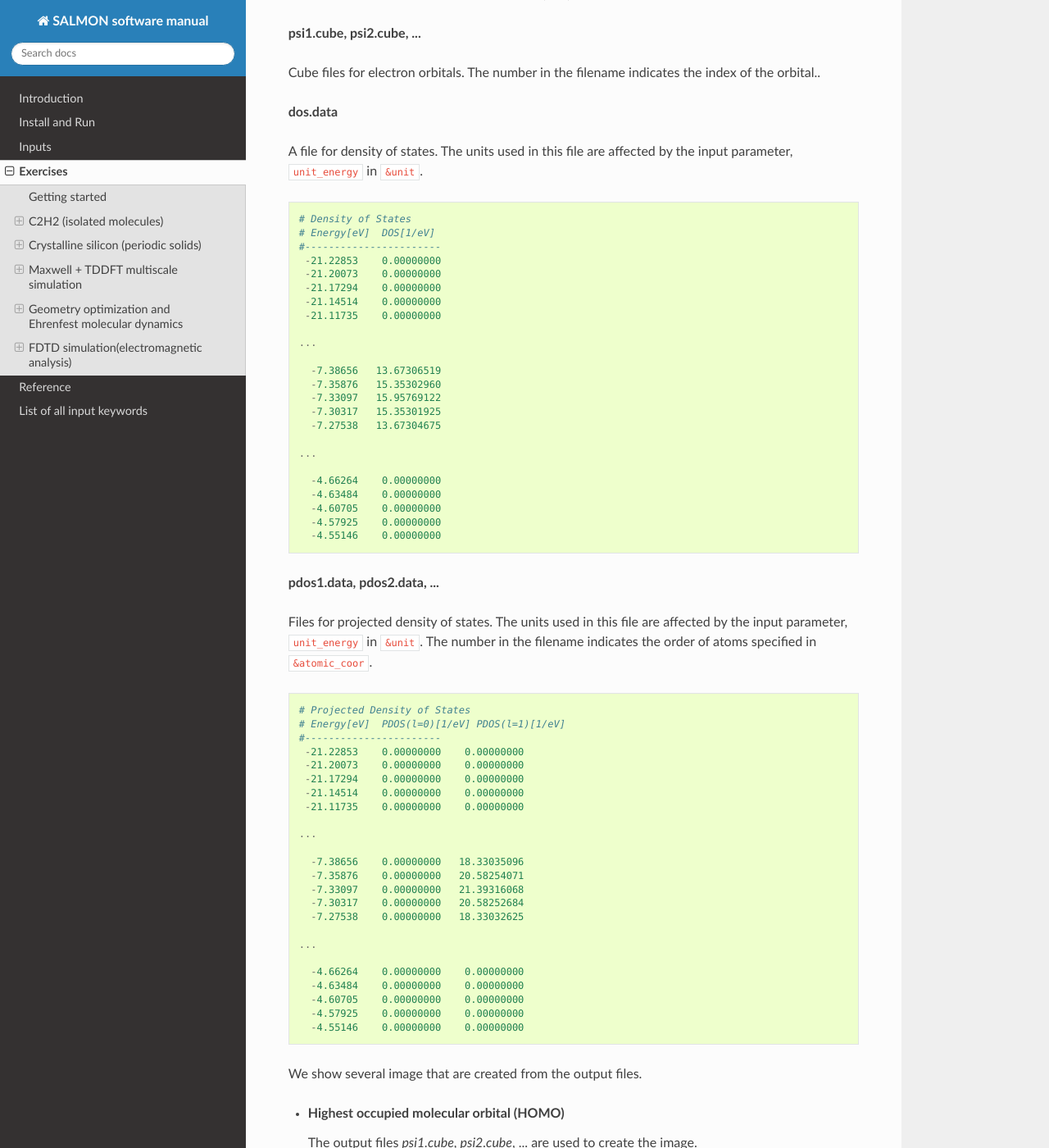
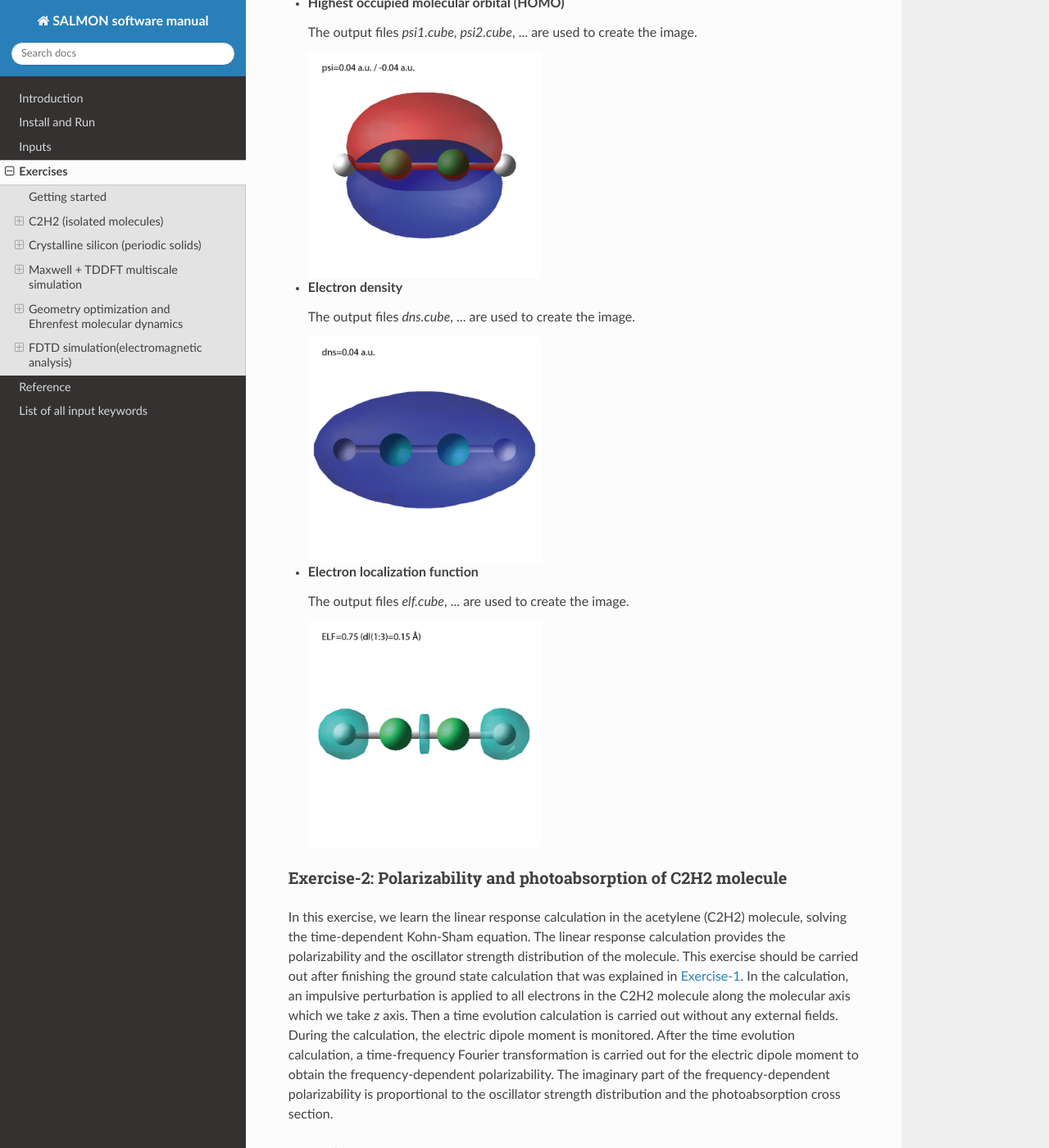
Before and after one commit to SALMON-TDDFT/SALMON-DOCS, a Sphinx documentation site: the page built from source/exercises.rst, in a window 1280 px wide and 1400 px high, scrolled down 8502 px. Shown: the whole window at 82% size. Built offline with Sphinx 7.4.7 and the Read the Docs theme 2.0.0, drawn with Linux system fonts in a browser that asks for light colours; formulas are drawn with MathJax 3; some of the changed text lies outside the part shown.

Commit message:
Update exercises.rst

```diff
--- a/source/exercises.rst
+++ b/source/exercises.rst
@@ -456,29 +456,15 @@
 *C2H2_info.data*. Explanations of the *C2H2_info.data* and other output
 files are below:
 
-
 **C2H2_info.data**
 
 Calculated orbital and total energies as well as parameters specified in
 the input file are shown in this file.
 
-::
-
-    Total number of iteration =  49
-    Number of states =  5
-    Number of electrons =  5
-    Total energy (eV) =  -339.7041368688747
-    1-particle energies (eV)
-        1       -18.4492      2       -13.9884      3       -12.3935      4        -7.3310
-        5        -7.3310
-    Size of the box (A) =    15.99999363   15.99999363   15.99999363
-    Grid spacing (A)    =     0.24999990    0.24999990    0.24999990
-    Number of atoms =        4
-    iZatom(  1)     =        6
-    iZatom(  2)     =        1
-    Ref. and max angular momentum and pseudo-core radius of PP (A)
-    (  1)   Ref, Max, Rps =   1   1   0.800
-    (  2)   Ref, Max, Rps =   0   0   0.800
+**psi1.cube, psi2.cube, ...**
+
+Cube files for electron orbitals. The number in the filename indicates
+the index of the orbital.
 
 **dns.cube**
 
@@ -486,81 +472,14 @@
 ``iperiodic = 0`` in ``&system``), atomic unit is adopted in all cube
 files.
 
-**elf.cube**
-
-A cube file for electron localization function (ELF).
-
-**psi1.cube, psi2.cube, ...**
-
-Cube files for electron orbitals. The number in the filename indicates
-the index of the orbital..
-
 **dos.data**
 
 A file for density of states. The units used in this file are affected
 by the input parameter, ``unit_energy`` in ``&unit``.
 
-::
-
-   # Density of States
-   # Energy[eV]  DOS[1/eV]
-   #-----------------------
-    -21.22853    0.00000000
-    -21.20073    0.00000000
-    -21.17294    0.00000000
-    -21.14514    0.00000000
-    -21.11735    0.00000000
-
-   ...
-
-     -7.38656   13.67306519
-     -7.35876   15.35302960
-     -7.33097   15.95769122
-     -7.30317   15.35301925
-     -7.27538   13.67304675
-
-   ...
-
-     -4.66264    0.00000000
-     -4.63484    0.00000000
-     -4.60705    0.00000000
-     -4.57925    0.00000000
-     -4.55146    0.00000000
-
-**pdos1.data, pdos2.data, ...**
-
-Files for projected density of states. The units used in this file are
-affected by the input parameter, ``unit_energy`` in ``&unit``. The
-number in the filename indicates the order of atoms specified in
-``&atomic_coor``.
-
-::
-
-   # Projected Density of States
-   # Energy[eV]  PDOS(l=0)[1/eV] PDOS(l=1)[1/eV]
-   #-----------------------
-    -21.22853    0.00000000    0.00000000
-    -21.20073    0.00000000    0.00000000
-    -21.17294    0.00000000    0.00000000
-    -21.14514    0.00000000    0.00000000
-    -21.11735    0.00000000    0.00000000
-
-   ...
-
-     -7.38656    0.00000000   18.33035096
-     -7.35876    0.00000000   20.58254071
-     -7.33097    0.00000000   21.39316068
-     -7.30317    0.00000000   20.58252684
-     -7.27538    0.00000000   18.33032625
-
-   ...
-
-     -4.66264    0.00000000    0.00000000
-     -4.63484    0.00000000    0.00000000
-     -4.60705    0.00000000    0.00000000
-     -4.57925    0.00000000    0.00000000
-     -4.55146    0.00000000    0.00000000
-
+**elf.cube**
+
+A cube file for electron localization function (ELF).
 
 We show several image that are created from the output files.
 
```
